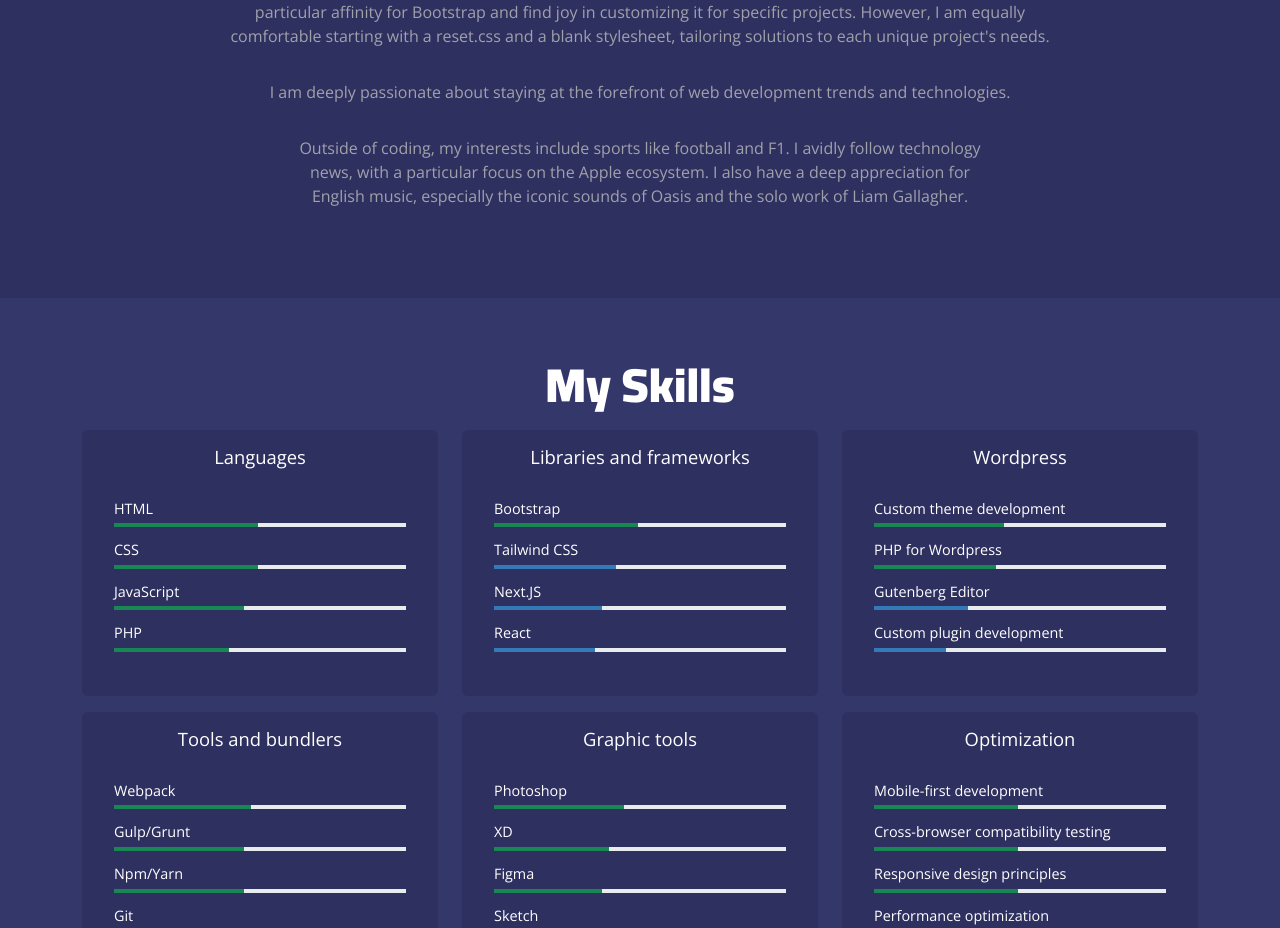
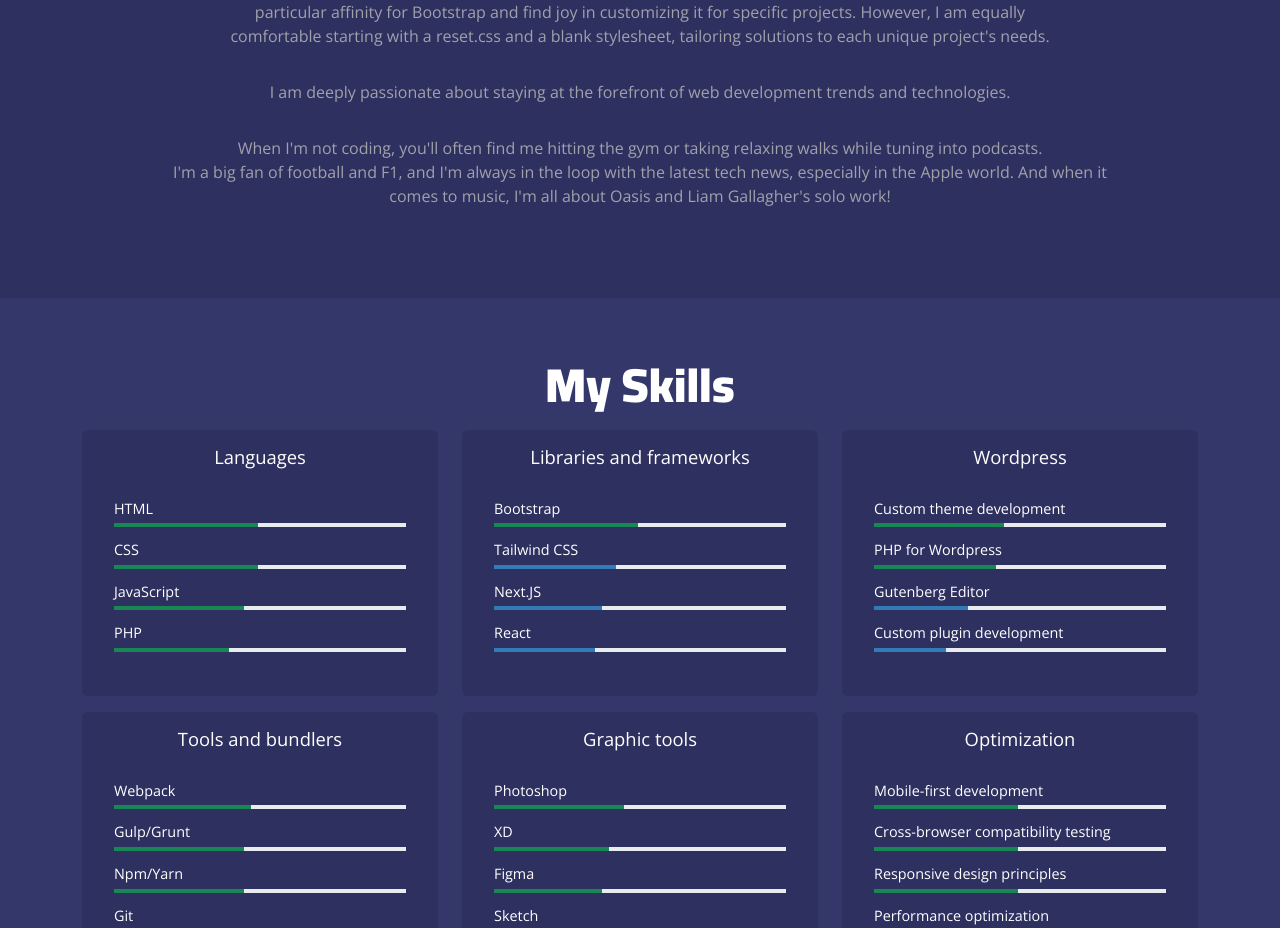
Before and after one commit to tinny77/MyCV, a React (Vite) app: page / in a window 1280 px wide. Shown: the part 1302-2230 px from the top of the page. Built offline with nearby package versions, Linux system fonts and the light colour scheme; a web font is replaced by a local one.

Commit message:
Updated about me

```diff
--- a/src/App.jsx
+++ b/src/App.jsx
@@ -116,11 +116,7 @@ function App() {
 						development trends and technologies.
 					</p>
 					<p className="text-block">
-						Outside of coding, my interests include sports like football and F1.
-						I avidly follow technology news, with a particular focus on the
-						Apple ecosystem. I also have a deep appreciation for English music,
-						especially the iconic sounds of Oasis and the solo work of Liam
-						Gallagher.
+					When I'm not coding, you'll often find me hitting the gym or taking relaxing walks while tuning into podcasts.<br/>I'm a big fan of football and F1, and I'm always in the loop with the latest tech news, especially in the Apple world. And when it comes to music, I'm all about Oasis and Liam Gallagher's solo work!
 					</p>
 				</ScrollAnimation>
 			</section>
```
